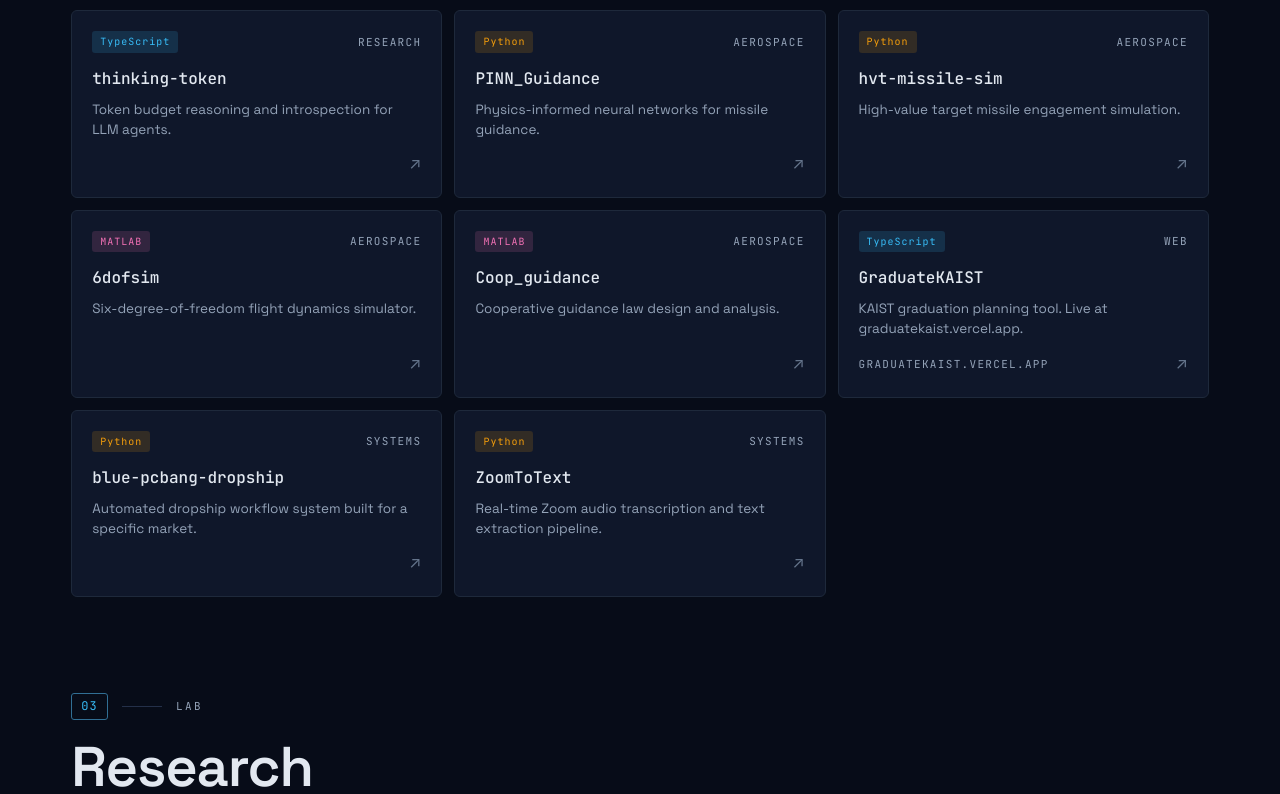
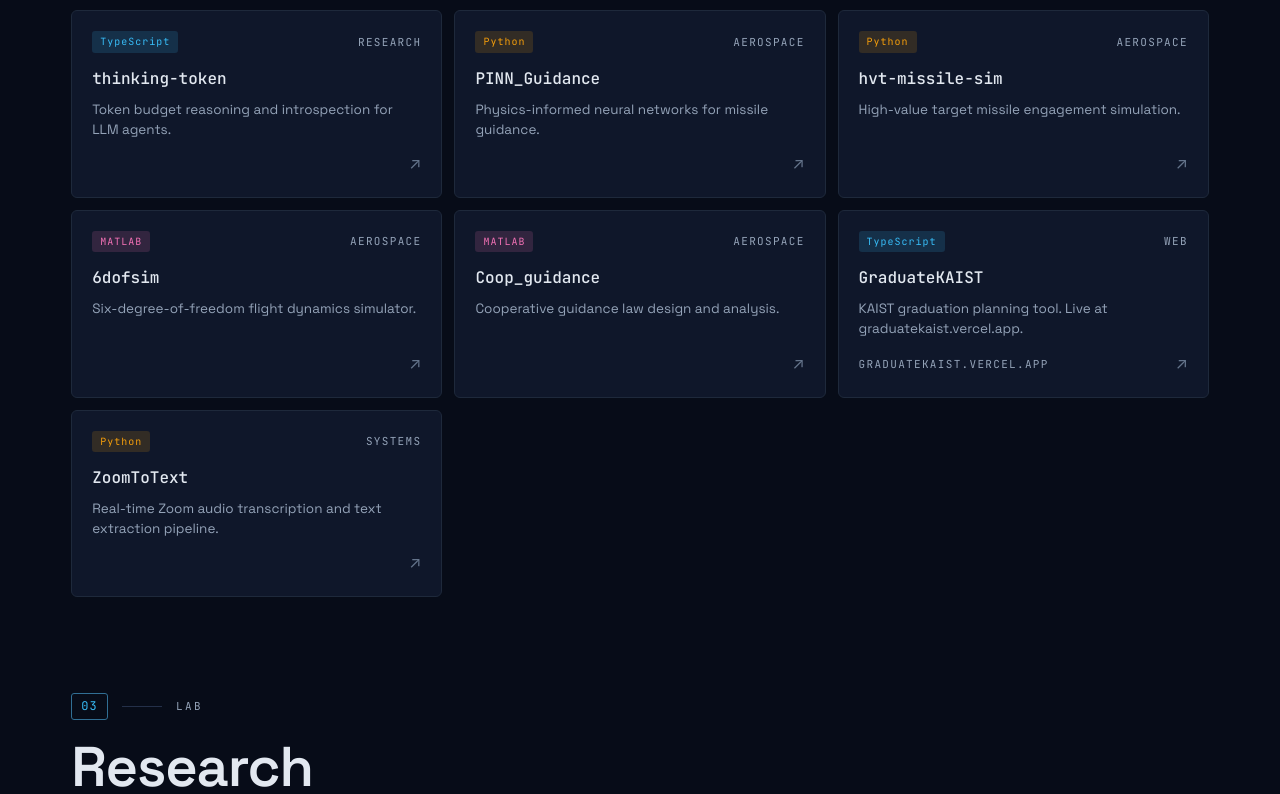
Before and after one commit to AidenGeunGeun/AidenGeunGeun.github.io, a React (Vite) app: page / in a window 1280 px wide. Shown: the part 2538-3332 px from the top of the page. Built offline with nearby package versions, Linux system fonts and the light colour scheme.

Commit message:
Remove blue-pcbang-dropship from featured projects.
Drop the listing from the portfolio and update the repo count stat.

```diff
--- a/src/data/cv-data.js
+++ b/src/data/cv-data.js
@@ -59,7 +59,6 @@ export const CV_DATA = {
     { name: "6dofsim", cat: "aerospace", lang: "MATLAB", desc: "Six-degree-of-freedom flight dynamics simulator.", href: "https://github.com/AidenGeunGeun/6dofsim" },
     { name: "Coop_guidance", cat: "aerospace", lang: "MATLAB", desc: "Cooperative guidance law design and analysis.", href: "https://github.com/AidenGeunGeun/Coop_guidance" },
     { name: "GraduateKAIST", cat: "web", lang: "TypeScript", desc: "KAIST graduation planning tool. Live at graduatekaist.vercel.app.", href: "https://github.com/AidenGeunGeun/GraduateKAIST", extra: "graduatekaist.vercel.app" },
-    { name: "blue-pcbang-dropship", cat: "systems", lang: "Python", desc: "Automated dropship workflow system built for a specific market.", href: "https://github.com/AidenGeunGeun/blue-pcbang-dropship" },
     { name: "ZoomToText", cat: "systems", lang: "Python", desc: "Real-time Zoom audio transcription and text extraction pipeline.", href: "https://github.com/AidenGeunGeun/ZoomToText" },
   ],
 
@@ -128,7 +127,7 @@ export const CV_DATA = {
   },
 
   stats: [
-    { value: "17", unit: "", label: "Open-source repos in flight" },
+    { value: "16", unit: "", label: "Open-source repos in flight" },
     { value: "5", unit: "th", label: "Year at KAIST, on semester leave" },
     { value: "3", unit: "", label: "KAIST student orgs led, 2022–2025" },
     { value: "1", unit: "", label: "Hanwha Aerospace Special Award · 2025" },
```
